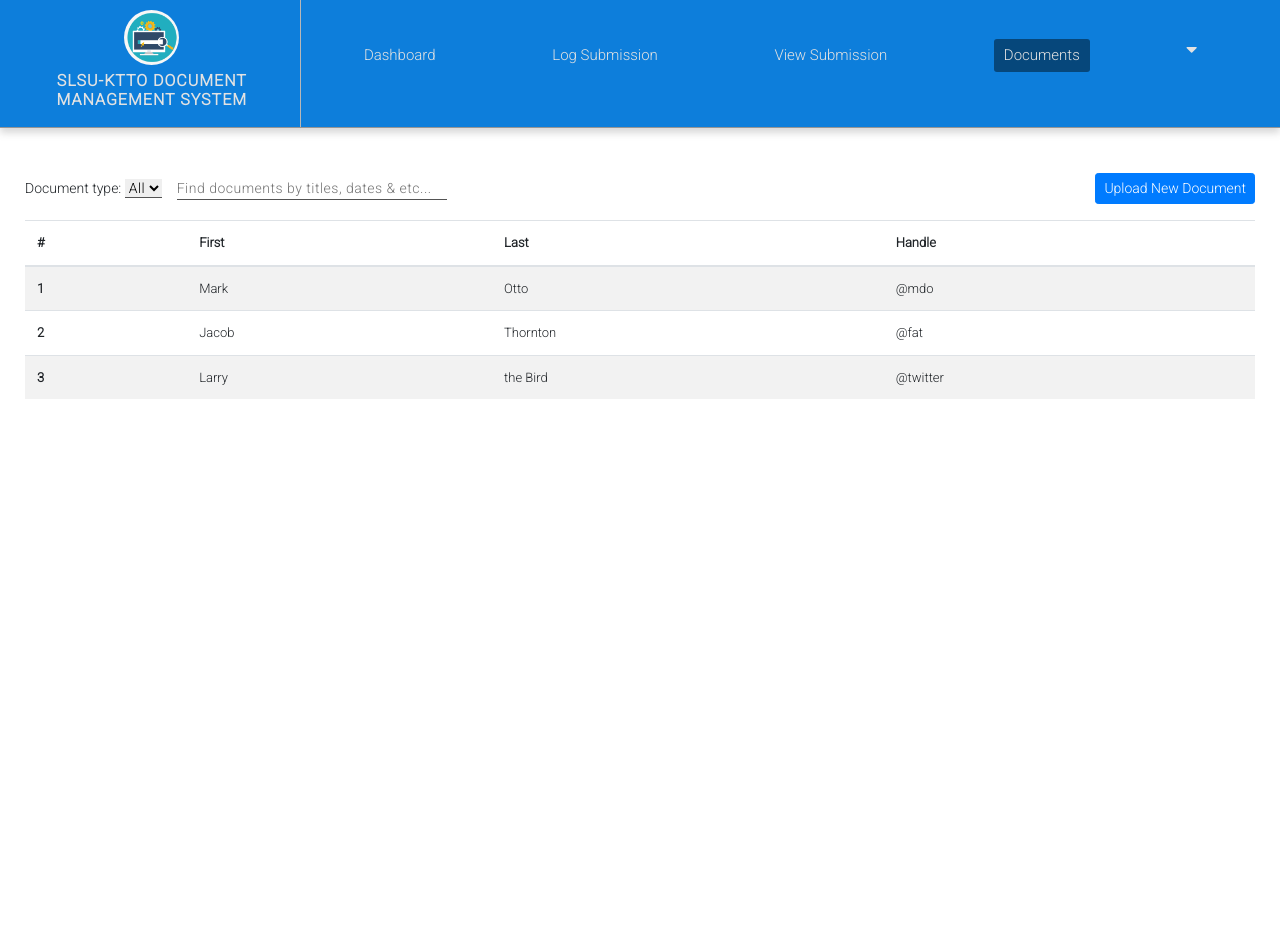
After one commit to felicilda06/slsu-ktto, a PHP site: page /patent-drafter/documents.php in a window 1280 px wide. The commit adds this page. Run offline with PHP 8.4, Linux system fonts and the light colour scheme; data that the repository does not hold is empty.

Commit message:
added document page for patent-drafter

```diff
--- a/api/auth.php
+++ b/api/auth.php
@@ -27,6 +27,7 @@ if ($apiType == 'login') {
             $response->status_code = 200;
             $response->usertype = $user->usertype;
             $_SESSION['usertype'] = $user->usertype;
+            $_SESSION['email'] = $_POST['email'];
             echo json_encode($response);
         }
     }
--- /dev/null
+++ b/assets/css/documents.css
@@ -0,0 +1,45 @@
+.documents_wrapper{
+    position: relative;
+    width: 100%;
+    height: 100vh;
+}
+
+.documents_wrapper .table_wrapper{
+    position: absolute;
+    width: 100%;
+    height: 100%;
+    padding: 10px 25px;
+    display: flex;
+    gap: 16px;
+    flex-direction: column;
+}
+.documents_wrapper .table_wrapper .search_options{
+    display: flex;
+    margin-top: 35px;
+    align-items: center;
+    justify-content: space-between;
+    font-size: 14px;
+}
+
+.documents_wrapper .table_wrapper table{
+    font-size: 13px;
+}
+.documents_wrapper .table_wrapper .search_options .filter_wrapper{
+    display: flex;
+    gap: 15px;
+    align-items: center;
+}
+.documents_wrapper .table_wrapper .search_options .filter_wrapper #filter_by{
+    outline: none;
+    border: none;
+    letter-spacing: .5px;
+    width: 270px;
+    border-bottom: 1px solid #535353;
+}
+.documents_wrapper .table_wrapper .search_options .filter_wrapper #document_type{
+    outline: none;
+    border: none;
+    letter-spacing: .5px;
+    width: auto;
+    border-bottom: 1px solid #535353;
+}
--- a/assets/css/loader.css
+++ b/assets/css/loader.css
@@ -1,16 +1,18 @@
 .loader {
     width: 100%;
     height: 100vh;
-    display: flex;
-    justify-content: center;
-    align-items: center;
-    z-index: 10;
+    position: relative;
+    z-index: 99;
 }
 
 .loader.done {
     display: none;
 }
 .loader img {
+    position: absolute;
+    top: 50%;
+    left: 50%;
+    transform: translate(-50%, -50%);
     width: 150px;
     height: 150px;
     object-fit: cover;
--- a/assets/css/navbar.css
+++ b/assets/css/navbar.css
@@ -22,20 +22,20 @@
 }
 .navbar_wrapper .logo{
     display: flex;
-    gap: 5px;
+    gap: 6px;
     flex-direction: column;
     align-items: center;
-    border-right: 1px solid #e2e2e2;
+    border-right: 1px solid #b7b7b7;
     padding: 10px 0px;
 }
 .navbar_wrapper .logo img{
-    width: 60px;
-    height: 60px;
+    width: 55px;
+    height: 55px;
     object-fit: cover;
     border-radius: 50%;
 }
 .navbar_wrapper .logo h1.title{
-    font-size: 15px;
+    font-size: 16px;
     text-align: center;
     letter-spacing: 1px;
     font-weight: 600;
@@ -56,18 +56,21 @@
     cursor: pointer;
     transition: .2s ease-in-out;
 }
-.navbar_wrapper nav ul li#menu{
+.navbar_wrapper nav ul li.menu{
    border-radius: 3px;
    padding: 5px 10px;
    z-index: 99;
    position: relative;
 }
 
-.navbar_wrapper nav ul li#menu:hover{
+.navbar_wrapper nav ul li.menu:hover{
     background-color: #0761aa;
  }
 
- .navbar_wrapper nav ul li#menu.active{
+ .navbar_wrapper nav ul li#dashboard.active,
+ .navbar_wrapper nav ul li#log.active,
+ .navbar_wrapper nav ul li#submission.active,
+ .navbar_wrapper nav ul li#documents.active{
     background-color: #06477b;
  }
 
@@ -168,7 +171,7 @@
         text-align: center;
     }
 
-    .navbar_wrapper nav ul li#menu,
+    .navbar_wrapper nav ul li.menu,
     .navbar_wrapper nav ul li#chat_menu,
     .navbar_wrapper nav ul .settings{
         padding: 10px 0px;
--- /dev/null
+++ b/assets/js/documents.js
@@ -0,0 +1,3 @@
+$(document).ready(()=>{
+    let apiType = '';
+})
--- a/assets/js/navbar.js
+++ b/assets/js/navbar.js
@@ -1,56 +1,78 @@
 $(document).ready(()=>{
+    const urlPath = window.location.pathname.split('/')
+    const filepath = urlPath.slice(-1).toString();
+    const usertype = urlPath[urlPath.length - 2] ?? ''
+    const [file, _ext] = filepath.split('.');
+    const arrOfMenus = [
+    {
+        usertype: 'patent-drafter',
+        urls: [
+        {
+          id: 'dashboard',
+          active: false
+        },
+        {
+          id: 'log',
+          active: false
+        },
+        {
+          id: 'submission',
+          active: false
+        },
+        {
+          id: 'documents',
+          active: false
+        }
+      ]
+    },
+    {
+        usertype: 'maker',
+        url: [{
+
+        }]
+    }
+    ]
+
+    const getUrls = arrOfMenus.find((menu)=> menu.usertype === usertype).urls ?? []
+
     $('#burger').click(()=>{
        $('.navbar_wrapper').toggleClass('expand')
        $('.navbar_wrapper nav ul').toggleClass('show')
+    })
+
+    const redirecToPatentDashboard = ()=>{
+        if(filepath && filepath === 'dashboard.php'){
+            $.ajax({
+                url:'../patent-drafter/main.php',
+                type: 'GET',
+                cache: false,
+                success: (res)=> $('#main').html(res)
+            })
+        }
+    }
+
+    redirecToPatentDashboard();
+
+    const activeMenu = (id)=>{
+      getUrls.filter(url=> url.id === id).map(act=> $(`#${act.id}`).addClass('active'))
+      getUrls.filter(url=> url.id !== id).map(act=> $(`#${act.id}`).removeClass('active'))
+    }
+
+    getUrls.map(url=> {
+       return  $(`#${url.id}`).click(event=> {
+         const { id } = event?.currentTarget
+         activeMenu(id)
+         window.location.href = `../${usertype}/${id}.php`
+       })
 
     })
 
-    const ajaxRequest = (type = '')=>{
-        if(!type) return
+    activeMenu(file)
 
-    }
-
-    // document.addEventListener('click', ()=>{
-    //   if($('.settings').hasClass('show')){
-    //     $('.settings').removeClass('show');
-    //   }
-    // })
-
-    $('.navbar_wrapper nav ul li#menu:nth-child(1)').addClass('active')
-
-    $('.navbar_wrapper nav ul li#menu:nth-child(1)').click(()=>{
-        $('.navbar_wrapper nav ul li#menu:nth-child(1)').addClass('active')
-        $('.navbar_wrapper nav ul li#menu:nth-child(2)').removeClass('active')
-        $('.navbar_wrapper nav ul li#menu:nth-child(3)').removeClass('active')
-        $('.navbar_wrapper nav ul li#menu:nth-child(4)').removeClass('active')
-        ajaxRequest('dashboard')
+    $('#caret_down').click(()=> {
+        $('.settings').toggleClass('show')
     })
 
-    $('.navbar_wrapper nav ul li#menu:nth-child(2)').click(()=>{
-        $('.navbar_wrapper nav ul li#menu:nth-child(2)').addClass('active')
-        $('.navbar_wrapper nav ul li#menu:nth-child(1)').removeClass('active')
-        $('.navbar_wrapper nav ul li#menu:nth-child(3)').removeClass('active')
-        $('.navbar_wrapper nav ul li#menu:nth-child(4)').removeClass('active')
-        ajaxRequest('log_submission')
-    })
+    $('#signout').click(()=> window.location.href = '../logout.php')
 
-    $('.navbar_wrapper nav ul li#menu:nth-child(3)').click(()=>{
-        $('.navbar_wrapper nav ul li#menu:nth-child(3)').addClass('active')
-        $('.navbar_wrapper nav ul li#menu:nth-child(1)').removeClass('active')
-        $('.navbar_wrapper nav ul li#menu:nth-child(2)').removeClass('active')
-        $('.navbar_wrapper nav ul li#menu:nth-child(4)').removeClass('active')
-        ajaxRequest('view_submission')
-    })
-
-    $('.navbar_wrapper nav ul li#menu:nth-child(4)').click(()=>{
-        $('.navbar_wrapper nav ul li#menu:nth-child(4)').addClass('active')
-        $('.navbar_wrapper nav ul li#menu:nth-child(1)').removeClass('active')
-        $('.navbar_wrapper nav ul li#menu:nth-child(2)').removeClass('active')
-        $('.navbar_wrapper nav ul li#menu:nth-child(3)').removeClass('active')
-        ajaxRequest('documents')
-    })
-
-    $('#caret_down').click(()=>{
-        $('.settings').toggleClass('show')
-    })
 })
--- a/assets/js/signin.js
+++ b/assets/js/signin.js
@@ -142,7 +142,7 @@ $(document).ready(() => {
             message_func([validationMessage('', '', status_code, message)]);
           }else{
             if(usertype === 'patent drafter'){
-              window.location.href = 'patent-drafter.php';
+              window.location.href = './patent-drafter/dashboard.php';
             }else{
               window.location.href = 'maker.php';
             }
--- a/logout.php
+++ b/logout.php
@@ -1,5 +1,6 @@
 <?php
     session_destroy();
     $_SESSION['usertype'] = '';
+    $_SESSION['email'] = '';
     header('Location: sign-in.php');
 ?>
--- a/navbar.php
+++ b/navbar.php
@@ -1,15 +1,15 @@
 <div class="navbar_wrapper">
     <i class="fa fa-bars" id="burger"></i>
     <div class="logo">
-        <img src="./assets/images/logo.png" alt="logo">
+        <img src="../assets/images/logo.png" alt="logo">
         <h1 class="title">SLSU-KTTO DOCUMENT MANAGEMENT SYSTEM</h1>
     </div>
     <nav>
         <ul class="menus">
-            <li id="menu">Dashboard</li>
-            <li id="menu">Log Submission</li>
-            <li id="menu">View Submission</li>
-            <li id="menu">Documents</li>
+            <li class="menu" id="dashboard">Dashboard</li>
+            <li class="menu" id="log">Log Submission</li>
+            <li class="menu" id="submission">View Submission</li>
+            <li class="menu" id="documents">Documents</li>
             <!-- <li id="chat_menu">
                 <i class="fa fa-comments"></i>
             </li> -->
@@ -20,7 +20,7 @@
                         <i class="fa fa-user"></i>
                         <span>Profile</span>
                     </div>
-                    <div class="settings_menu">
+                    <div class="settings_menu" id="signout">
                         <i class="fa fa-sign-out"></i>
                         <span>Sign out</span>
                     </div>
--- /dev/null
+++ b/patent-drafter/documents.php
@@ -0,0 +1,92 @@
+<!DOCTYPE html>
+
+<head>
+    <?php
+       include '../dependencies.php';
+      //  session_start();
+    ?>
+
+    <link rel="icon" href="../assets/images/logo.png" type="image/icon type">
+
+    <link rel="stylesheet" href="../assets/css/main.css">
+    <link rel="stylesheet" href="../assets/css/loader.css">
+    <link rel="stylesheet" href="../assets/css/message.css">
+    <link rel="stylesheet" href="../assets/css/navbar.css">
+    <link rel="stylesheet" href="../assets/css/documents.css">
+
+    <title>SLSU-KTTO Document Management System</title>
+</head>
+
+<body>
+    <div class="" id="message-container"></div>
+    <div class="loader">
+      <img src="../assets/images/loader.gif" class="img-loader">
+    </div>
+    <?php
+      include '../navbar.php';
+      include_once '.././api/connection.php';
+      global $conn;
+    ?>
+    <div class="documents_wrapper">
+      <div class="table_wrapper">
+        <div class="search_options">
+          <div class="filter_wrapper">
+            <div class="document_type_wrapper">
+              <span>Document type: </span>
+              <select id="document_type">
+                <option value="all">All</option>
+                <?php
+                    $query = "Select * from tbl_document_types";
+                    $executeQuery = mysqli_query($conn, $query);
+                    while($docType = mysqli_fetch_array($executeQuery)){
+                      $output.="<option value=".$docType['value'].">".$docType['label']."</option>";
+                    }
+                    echo $output;
+
+                ?>
+              </select>
+            </div>
+            <input type="text" id="filter_by" placeholder="Find documents by titles, dates & etc...">
+          </div>
+          <button class="btn btn-sm btn-primary" id="btn_new_document">Upload New Document</button>
+        </div>
+        <table class="table table-striped table-hover" id="tbl_documents">
+          <thead>
+            <tr>
+              <th scope="col">#</th>
+              <th scope="col">First</th>
+              <th scope="col">Last</th>
+              <th scope="col">Handle</th>
+            </tr>
+          </thead>
+          <tbody id="tbl_body_documents">
+            <tr>
+              <th scope="row">1</th>
+              <td>Mark</td>
+              <td>Otto</td>
+              <td>@mdo</td>
+            </tr>
+            <tr>
+              <th scope="row">2</th>
+              <td>Jacob</td>
+              <td>Thornton</td>
+              <td>@fat</td>
+            </tr>
+            <tr>
+              <th scope="row">3</th>
+              <td>Larry</td>
+              <td>the Bird</td>
+              <td>@twitter</td>
+            </tr>
+          </tbody>
+        </table>
+      </div>
+    </div>
+
+    <script src="../assets/js/main.js"></script>
+    <script src="../assets/js/navbar.js"></script>
+    <script src="../assets/js/documents.js"></script>
+
+</body>
+
+</html>
--- /dev/null
+++ b/patent-drafter/main.php
@@ -0,0 +1,3 @@
+<div>
+    main
+</div>
```
Also changed, not shown: api/drafter.php (added, +18 -0 lines), patent-drafter.php (deleted, +0 -39 lines), patent-drafter/dashboard.php (added, +43 -0 lines), patent-drafter/log.php (added, +36 -0 lines), patent-drafter/submission.php (added, +36 -0 lines).
